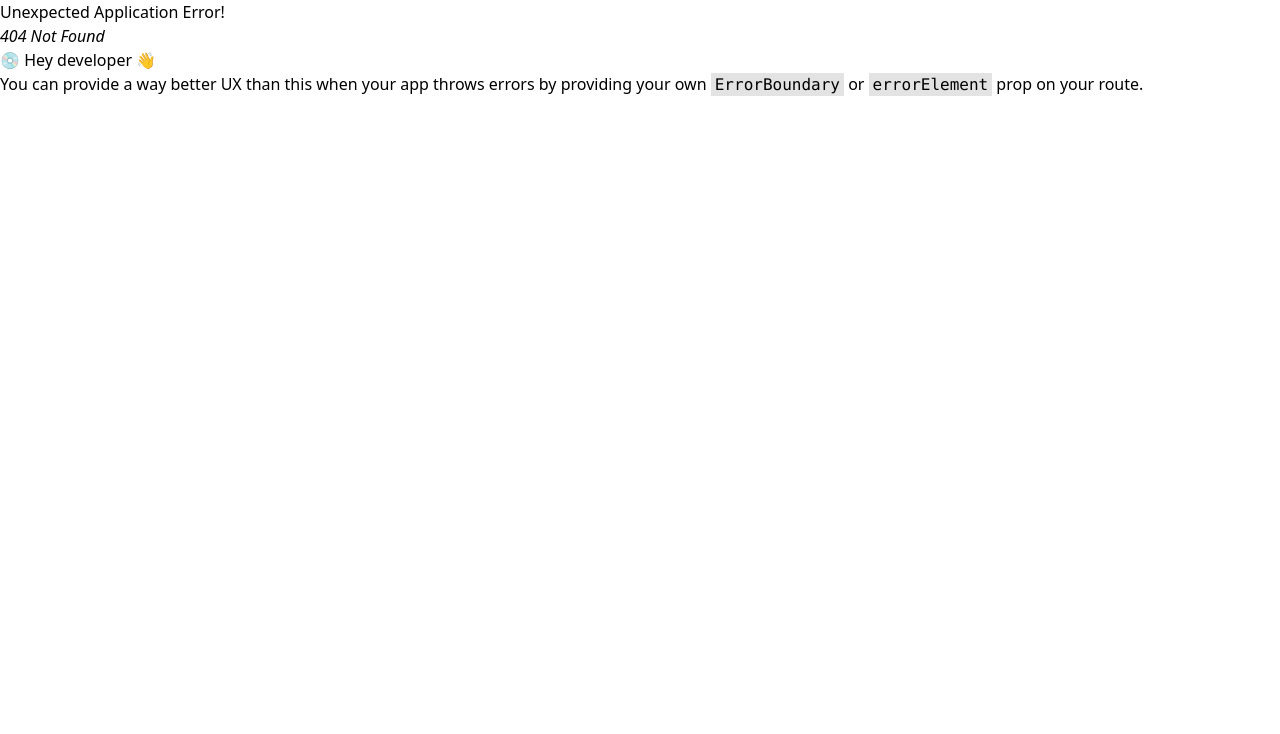
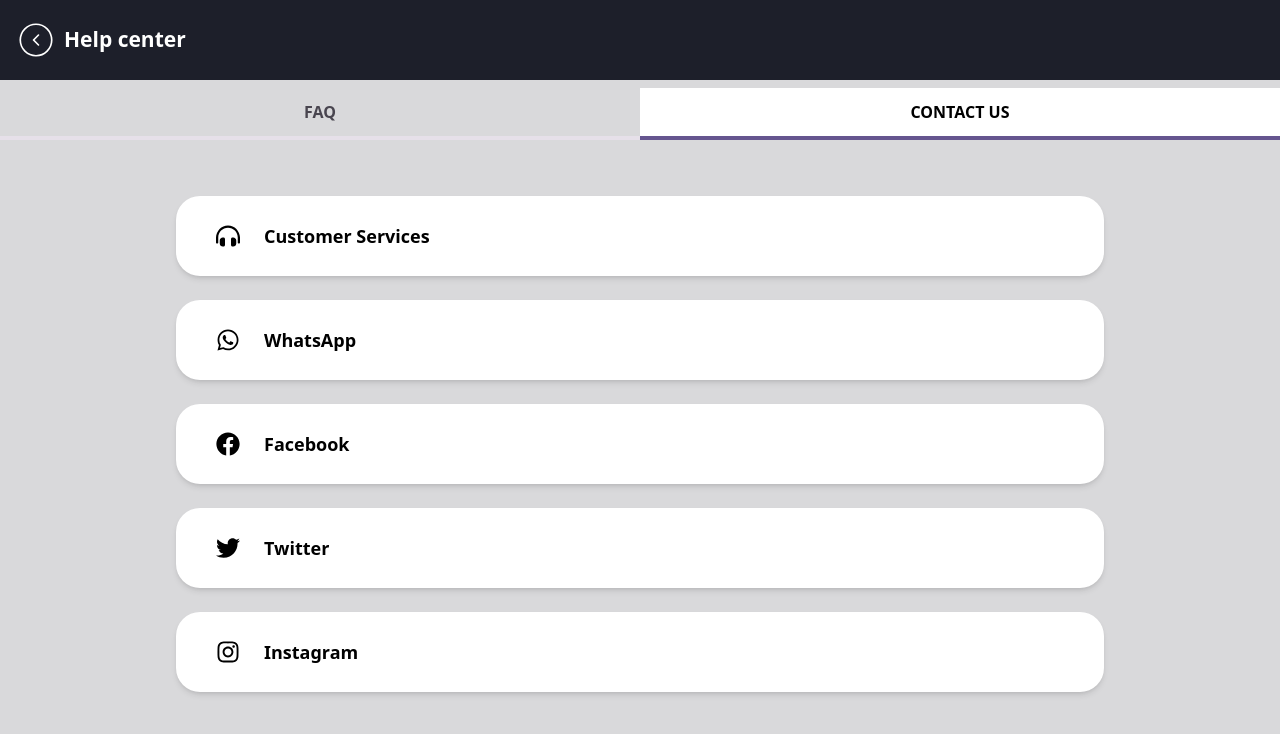
Before and after one commit to JaseelaAlimahamed/ServiceConnectProviderUI, a React (Vite) app: page /help-center in a window 1280 px wide. Before the commit this address had no page. Shown: the top 734 px of the page. Built offline with nearby package versions, Linux system fonts and the light colour scheme; sample sign-in values are in the browser's storage.

Commit message:
s50 helpcenter (contactus page)

```diff
--- /dev/null
+++ b/src/components/helpCenter/contactUs/contactUsCard.jsx
@@ -0,0 +1,16 @@
+
+import React from 'react';
+import { FaHeadphonesAlt, FaWhatsapp, FaFacebook, FaTwitter, FaInstagram } from 'react-icons/fa';
+
+const ContactCard = ({ icon: Icon, title }) => {
+  return (
+    <div className="flex items-center bg-primary shadow-md rounded-3xl h-20 px-4 my-6 mb-8 sm:mb-6 md:mb-4">
+      <div className="text-2xl ml-6 mr-6">
+        <Icon />
+      </div>
+      <div className="text-lg font-semibold">{title}</div>
+    </div>
+  );
+};
+
+export default ContactCard;
--- /dev/null
+++ b/src/components/helpCenter/contactUs/contactUsList.jsx
@@ -0,0 +1,44 @@
+import React, { useState } from 'react';
+import { FaHeadphonesAlt, FaWhatsapp, FaFacebook, FaTwitter, FaInstagram } from 'react-icons/fa';
+import ContactCard from './contactUsCard';
+
+const contacts = [
+  { title: 'Customer Services', icon: FaHeadphonesAlt },
+  { title: 'WhatsApp', icon: FaWhatsapp },
+  { title: 'Facebook', icon: FaFacebook },
+  { title: 'Twitter', icon: FaTwitter },
+  { title: 'Instagram', icon: FaInstagram },
+];
+
+const ContactList = () => {
+const [activeTab,setActiveTab] = useState('contact');
+
+  return (
+    <div className="">
+      <div>
+        <div className='flex justify-between mb-10 lg:mb-14'>
+            <button
+            onClick={() => setActiveTab('faq')}
+            className={`w-1/2 py-3 border-b-4 text-center font-semibold ${activeTab == 'faq' ? 'bg-white border-divider-pri text-secondary' : 'border-divider-clr text-nonactive-btn' }`}
+            >FAQ</button>
+            <button onClick={() => setActiveTab('contact')}
+            className={`w-1/2 py-3 border-b-4 text-center font-semibold ${activeTab == 'contact' ? 'bg-white border-divider-pri text-secondary' : 'border-divider-clr text-nonactive-btn'}`}
+            >CONTACT US</button>
+        </div>
+        <div>
+            {activeTab == 'contact' ? (
+              <div className='px-4 lg:px-44'>
+                {contacts.map((contact, index) => (
+                <ContactCard key={index} title={contact.title} icon={contact.icon} />
+                ))}
+              </div>
+            ) : (
+                <div className='text-center py-20 font-bold text-5xl'>THIS IS FAQ TAB</div>
+            )}
+        </div>
+      </div>
+    </div>
+  );
+};
+
+export default ContactList;
--- /dev/null
+++ b/src/pages/Services/contactPage/contactPage.jsx
@@ -0,0 +1,14 @@
+import React from 'react';
+import ContactList from '../../../components/helpCenter/contactUs/contactUsList';
+
+const ContactPage = () => {
+  return (
+    <div className="min-h-screen bg-light-gray flex flex-col items-center">
+      <div className="w-full  mt-2">
+        <ContactList />
+      </div>
+    </div>
+  );
+};
+
+export default ContactPage;
--- a/src/routes/ProviderRoutes.jsx
+++ b/src/routes/ProviderRoutes.jsx
@@ -24,6 +24,7 @@
 import AdsManagementPage from '../Pages/managementPages/AdsManagementPage';
 import NotificationsPage from '../pages/ServiceProviderPages/notificationsPage/notificationsPage';
 import AboutPage from '../pages/ServiceProviderPages/aboutPage/aboutPage';
+import ContactPage from '../pages/Services/contactPage/contactPage';
 
 
 const ProviderRoutes = createBrowserRouter([
@@ -109,7 +110,12 @@
         loader: protectRoute,
       },{
         path: 'about',
-        element: <AboutPage/>
+        element: <AboutPage/>,
+        loader: protectRoute,
+      },{
+        path: 'help-center',
+        element: <ContactPage/>,
+        loader: protectRoute,
       },
 
     ],
```
